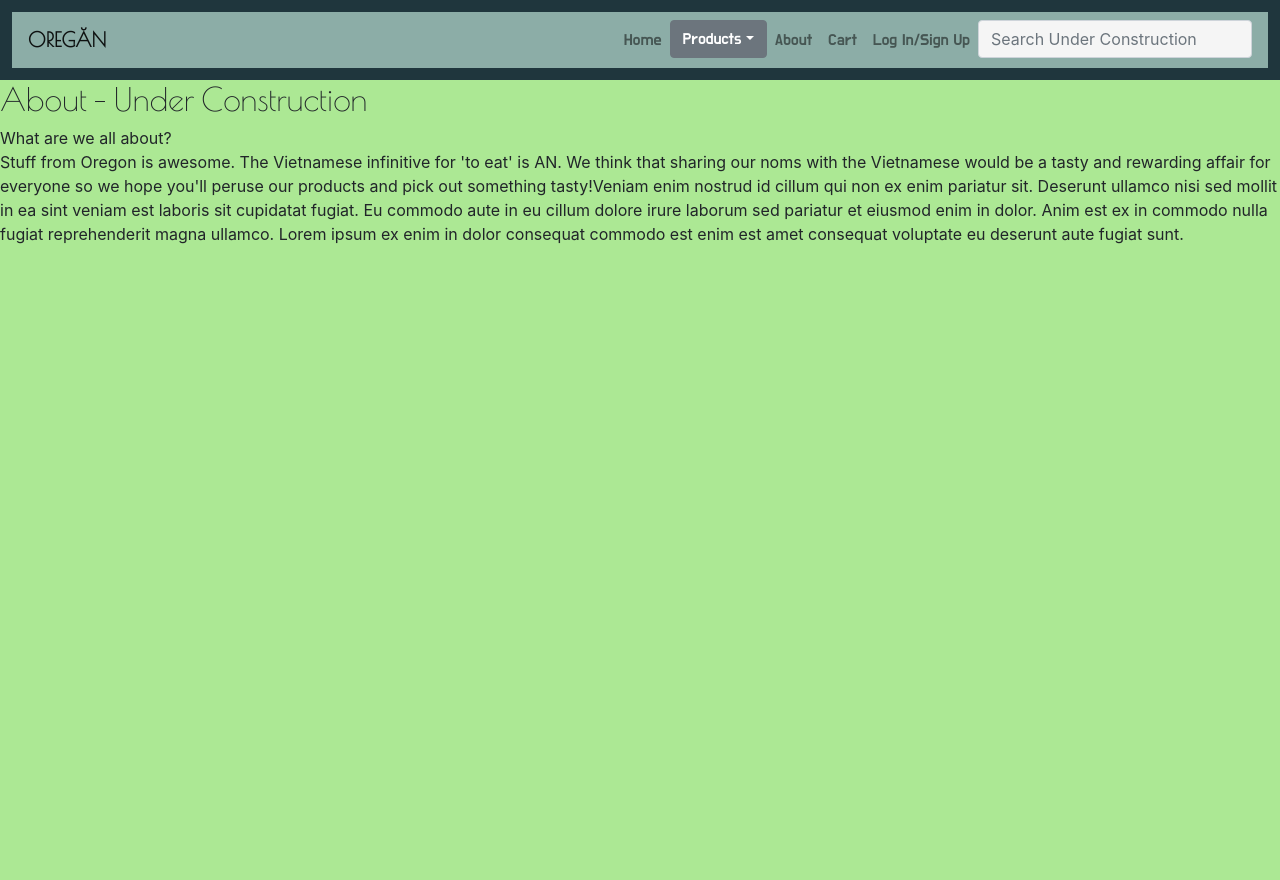
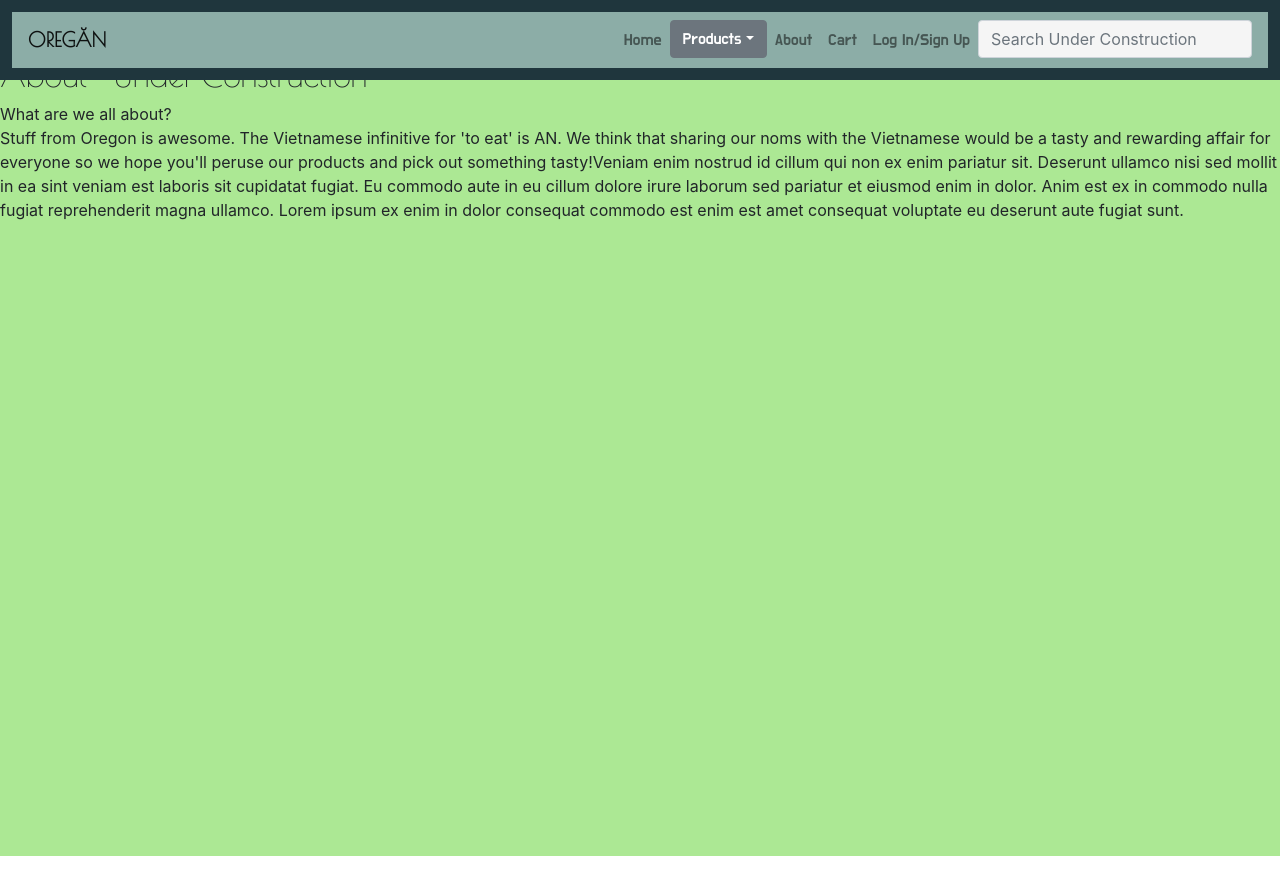
Before and after one commit to lightsage88/oregan, a React (Create React App) app: page /about in a window 1280 px wide. After the commit the page ends 856 px from the top, so only its background shows below. Built offline with nearby package versions, Linux system fonts and the light colour scheme; no server answers; a web font is replaced by a local one.

Commit message:
got some layout things looking nice

```diff
--- a/src/components/about.css
+++ b/src/components/about.css
@@ -1,6 +1,6 @@
 .aboutMain {
 	position: absolute;
-	top: 10vh;
+	top: 3.5rem;
 	background: #ace894;
 	height: 100vh;
 }
```
Also changed, not shown: 1 other file (tests, documents, lock files or other folders).
